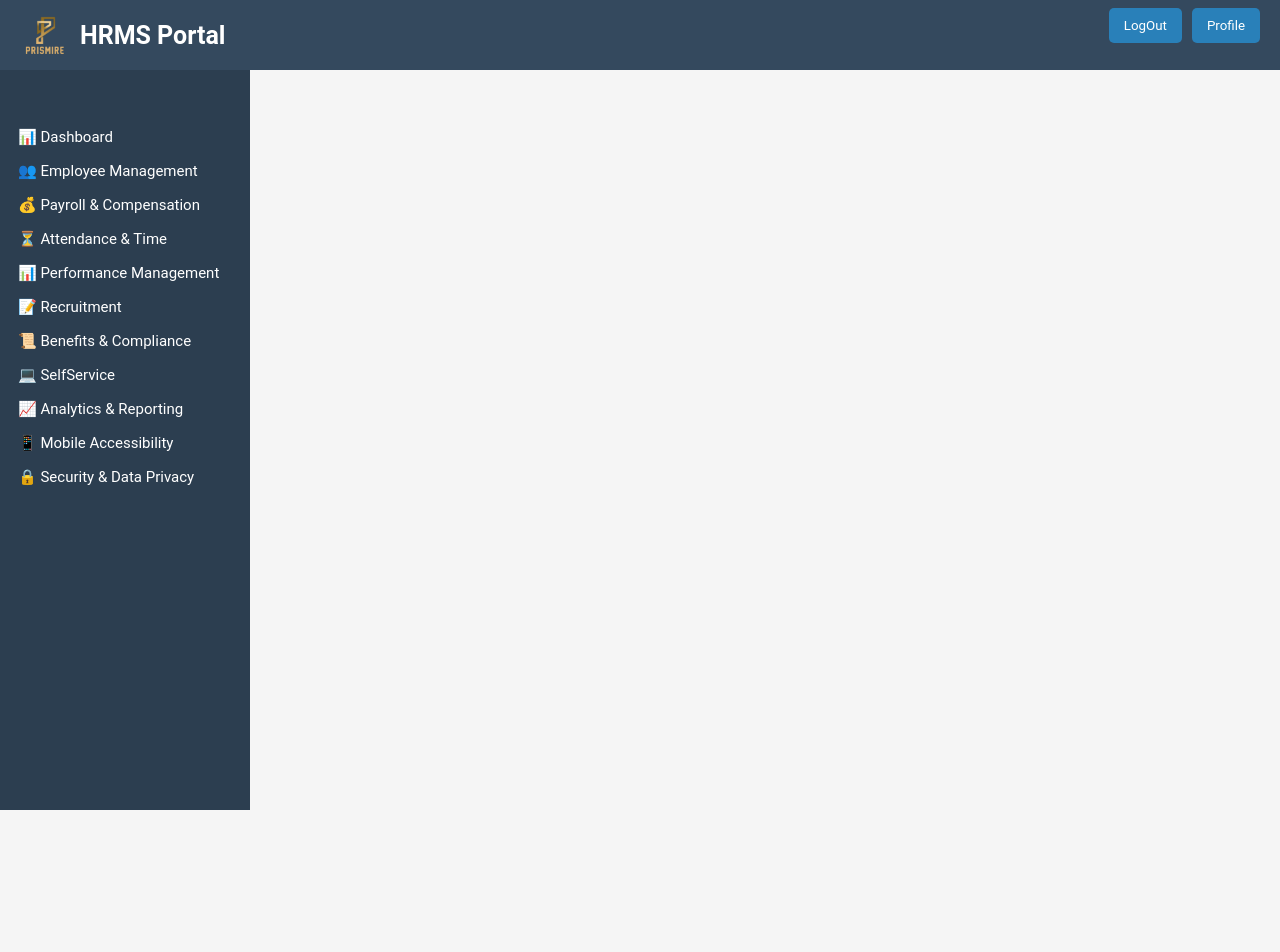
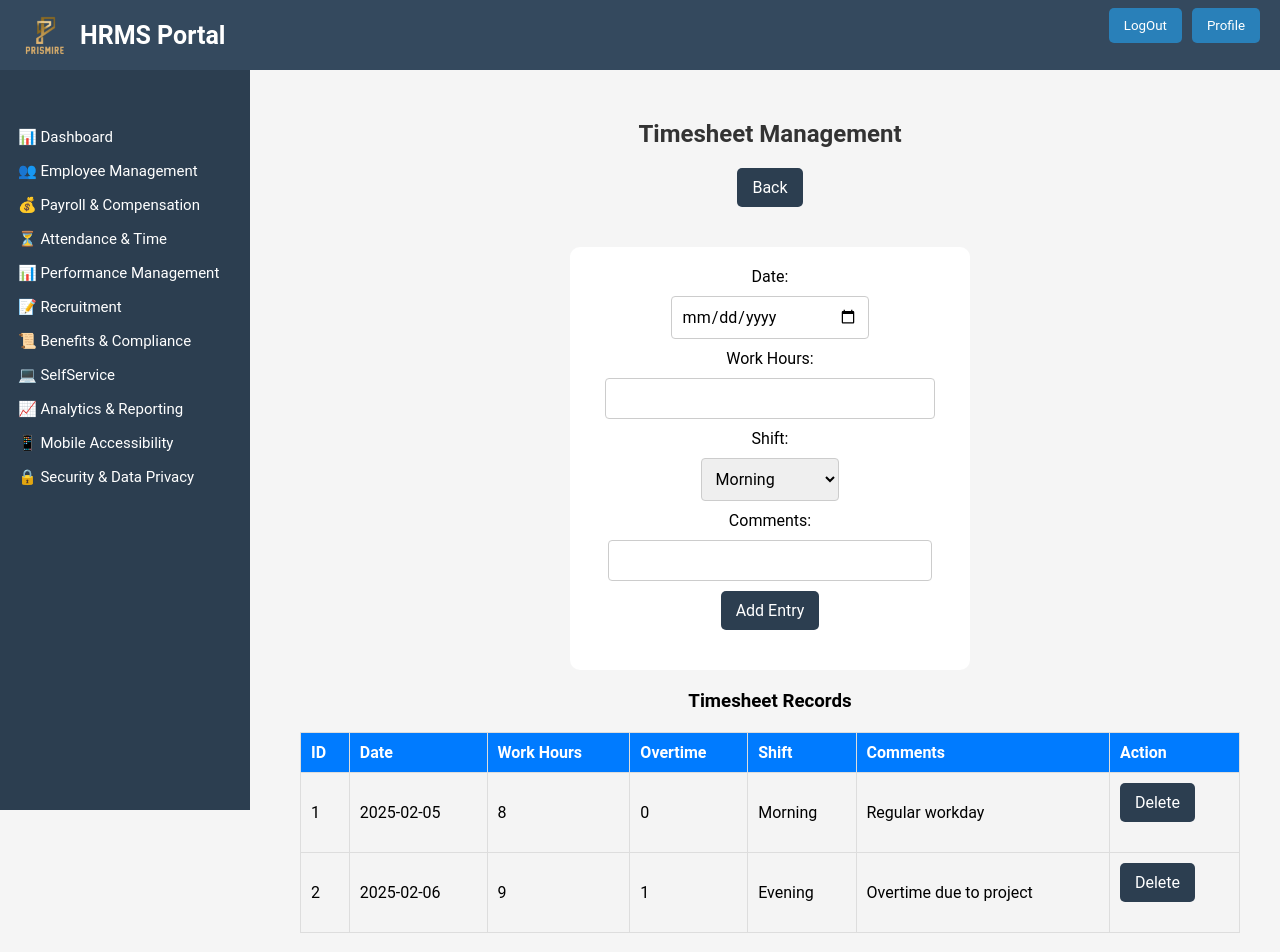
Before and after one commit to gousiyaprismire/HRMS_Frontend, a React (Create React App) app: page /timesheet in a window 1280 px wide. Shown: the top 952 px of the page. Before the commit the page ends 800 px from the top, so only its background shows below. Built offline with nearby package versions, Linux system fonts and the light colour scheme.

Commit message:
file uploaded

```diff
--- a/src/App.js
+++ b/src/App.js
@@ -15,6 +15,7 @@ import SelfService from "./Components/SelfService/SelfService";
 import EmployeeAttendanceTracking from "./Components/AttendanceTime/EmployeeAttendanceTracking";
 import LeaveApplication from "./Components/AttendanceTime/LeaveApplication";
 import LeaveApprovalPanel from "./Components/AttendanceTime/LeaveApprovalPanel";
+import TimesheetManagement from "./Components/AttendanceTime/TimesheetManagement";
 
 
 
@@ -34,6 +35,7 @@ const App = () => {
               <Route path="/attendance-tracking" element={<EmployeeAttendanceTracking />} />
               <Route path="/leave-application" element={<LeaveApplication />} />
               <Route path="/leave-approval" element={<LeaveApprovalPanel />} />
+              <Route path="/timesheet" element={<TimesheetManagement />} />
               <Route path="/benefits-compliance" element={<BenefitsCompliance />} />
               <Route path="/employee-management" element={<EmployeeManagement />} />
               <Route path="/payroll" element={<PayrollCompensation />} />
--- /dev/null
+++ b/src/Components/AttendanceTime/TimesheetManagement.js
@@ -0,0 +1,121 @@
+import React, { useState } from "react";
+import { useNavigate } from "react-router-dom";
+import "./timesheetManagement.css";
+
+function TimesheetManagement() {
+  const navigate = useNavigate();
+
+  const [timesheets, setTimesheets] = useState([
+    { id: 1, date: "2025-02-05", workHours: 8, overtime: 0, shift: "Morning", comments: "Regular workday" },
+    { id: 2, date: "2025-02-06", workHours: 9, overtime: 1, shift: "Evening", comments: "Overtime due to project" },
+  ]);
+
+  const [formData, setFormData] = useState({
+    date: "",
+    workHours: "",
+    shift: "Morning",
+    comments: "",
+  });
+
+  // Handle input changes
+  const handleChange = (e) => {
+    const { name, value } = e.target;
+    setFormData((prevState) => ({
+      ...prevState,
+      [name]: value,
+    }));
+  };
+
+  // Handle form submission
+  const handleSubmit = (e) => {
+    e.preventDefault();
+    const workHours = parseFloat(formData.workHours);
+    const overtime = workHours > 8 ? workHours - 8 : 0;
+
+    const newTimesheet = {
+      id: timesheets.length + 1,
+      date: formData.date,
+      workHours,
+      overtime,
+      shift: formData.shift,
+      comments: formData.comments,
+    };
+
+    setTimesheets([...timesheets, newTimesheet]);
+    setFormData({ date: "", workHours: "", shift: "Morning", comments: "" });
+  };
+
+  // Handle delete entry
+  const handleDelete = (id) => {
+    setTimesheets(timesheets.filter((entry) => entry.id !== id));
+  };
+
+  return (
+    <div className="timesheet-container">
+      <h2>Timesheet Management</h2>
+      <button onClick={() => navigate(-1)}>Back</button>
+
+      <form onSubmit={handleSubmit} className="timesheet-form">
+        <div>
+          <label>Date:</label>
+          <input type="date" name="date" value={formData.date} onChange={handleChange} required />
+        </div>
+        <div>
+          <label>Work Hours:</label>
+          <input type="number" name="workHours" value={formData.workHours} onChange={handleChange} required />
+        </div>
+        <div>
+          <label>Shift:</label>
+          <select name="shift" value={formData.shift} onChange={handleChange}>
+            <option value="Morning">Morning</option>
+            <option value="Evening">Evening</option>
+            <option value="Night">Night</option>
+          </select>
+        </div>
+        <div>
+          <label>Comments:</label>
+          <input type="text" name="comments" value={formData.comments} onChange={handleChange} />
+        </div>
+        <button type="submit">Add Entry</button>
+      </form>
+
+      <div className="timesheet-table">
+        <h3>Timesheet Records</h3>
+        <table>
+          <thead>
+            <tr>
+              <th>ID</th>
+              <th>Date</th>
+              <th>Work Hours</th>
+              <th>Overtime</th>
+              <th>Shift</th>
+              <th>Comments</th>
+              <th>Action</th>
+            </tr>
+          </thead>
+          <tbody>
+            {timesheets.length === 0 ? (
+              <tr><td colSpan="7">No records available.</td></tr>
+            ) : (
+              timesheets.map((entry) => (
+                <tr key={entry.id}>
+                  <td>{entry.id}</td>
+                  <td>{entry.date}</td>
+                  <td>{entry.workHours}</td>
+                  <td className={entry.overtime > 0 ? "overtime" : ""}>{entry.overtime}</td>
+                  <td>{entry.shift}</td>
+                  <td>{entry.comments}</td>
+                  <td>
+                    <button className="delete-btn" onClick={() => handleDelete(entry.id)}>Delete</button>
+                  </td>
+                </tr>
+              ))
+            )}
+          </tbody>
+        </table>
+      </div>
+    </div>
+  );
+}
+
+export default TimesheetManagement;
--- /dev/null
+++ b/src/Components/AttendanceTime/timesheetManagement.css
@@ -0,0 +1,35 @@
+.timesheet-container {
+    padding: 20px;
+    text-align: center;
+    background-color: whitesmoke;
+    min-height: 100vh;
+  }
+
+  /* Back Button */
+  .timesheet-container button {
+    margin-bottom: 20px;
+    padding: 10px 15px;
+    background-color: #2c3e50;
+    color: white;
+    border: none;
+    cursor: pointer;
+    border-radius: 5px;
+    font-size: 16px;
+    transition: background 0.3s ease-in-out;
+  }
+
+  .timesheet-container button:hover {
+    background-color: navy;
+  }
+
+  /* Form Styling */
+  .timesheet-form {
+    margin: 20px auto;
+    display: flex;
+    flex-direction: column;
+    align-items: center;
+    background: white;
+    padding: 20px;
+    border-radius: 10px;
+    max-width: 400px;
+  }
```
